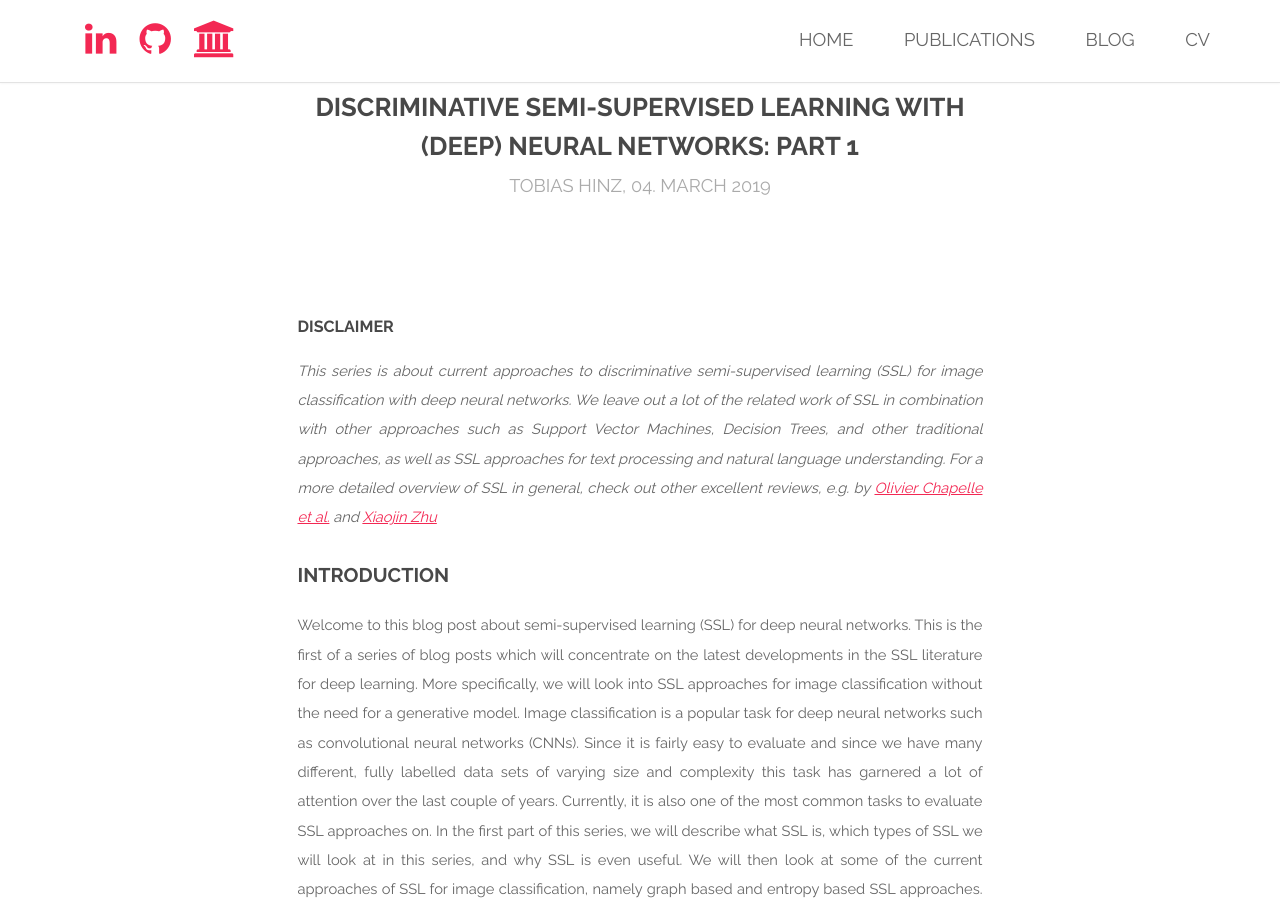
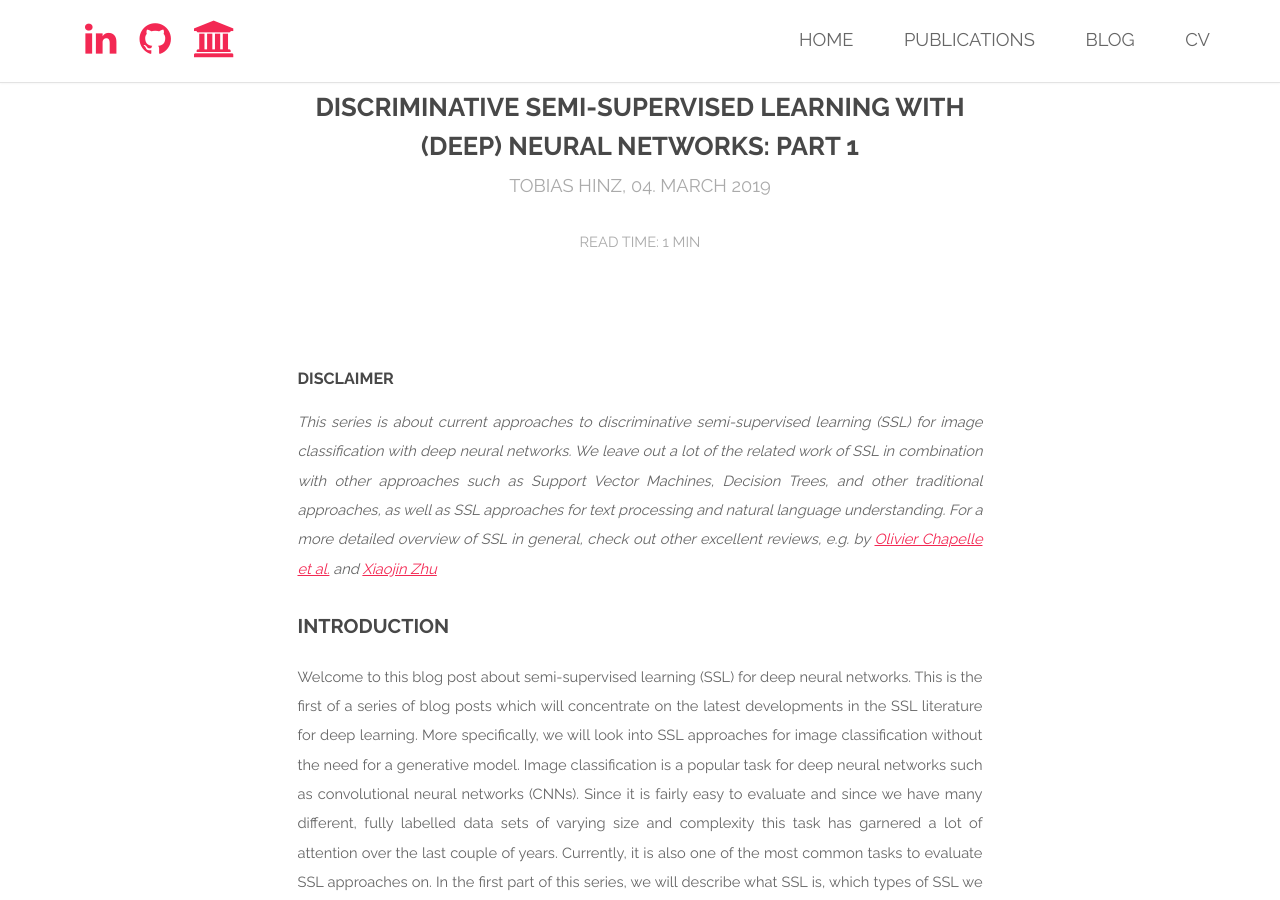
Before and after one commit to tohinz/tohinz.github.io, a Jekyll site: the page built from blog/discriminative-semi-supervised-learning-1.html, in a window 1280 px wide and 900 px high. Built offline with Jekyll 4.4.1, drawn with Linux system fonts in a browser that asks for light colours.

Commit message:
Update blog.html

```diff
--- a/_layouts/blog.html
+++ b/_layouts/blog.html
@@ -3,8 +3,9 @@
 ---
 <div class="container 75%">
 		<header>
-            <h2 style="text-align: center">Discriminative Semi-Supervised Learning with (Deep) Neural Networks: Part 1</h2>
-            <p style="text-align: center">Tobias Hinz, 04. March 2019</p>
+			<h2 style="text-align: center">Discriminative Semi-Supervised Learning with (Deep) Neural Networks: Part 1</h2>
+			<p style="text-align: center">Tobias Hinz, 04. March 2019</p>
+			<p style="text-align: center">Read time: 1 min</p>
 		</header>
 </div>
 {{ content }}
```
